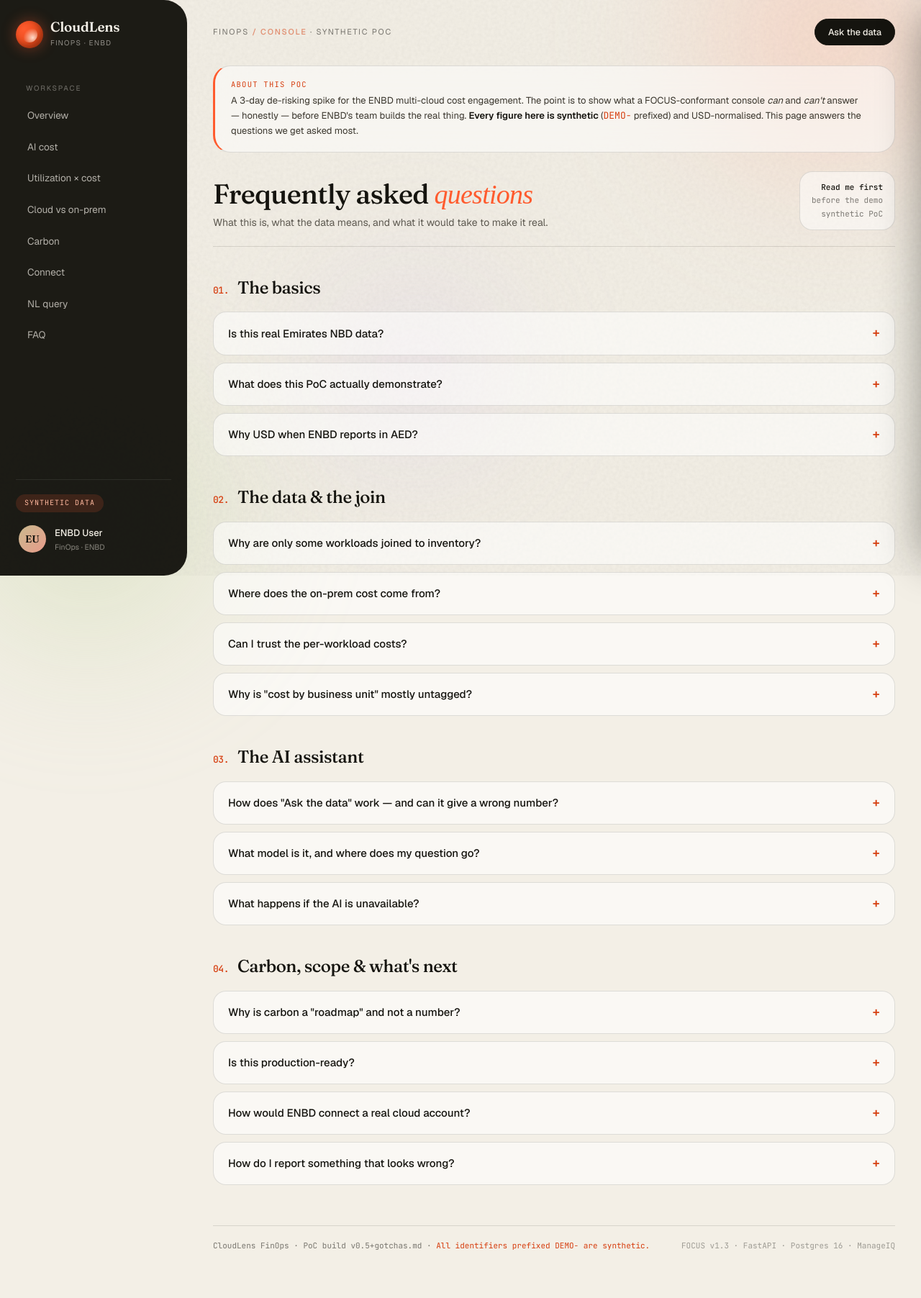
After one commit to koushal2018/focus-manageiq-bridge, a FastAPI app: template web/templates/view_faq.html in a window 1280 px wide. The commit adds this page. Shown: the whole page at 72% size. Run offline with FastAPI, Linux system fonts and the light colour scheme; the template is opened without the code that fills it, so the values that code supplies are empty; some web fonts are replaced.

Commit message:
feat(web): add FAQ page (/faq)
Customer/reviewer-facing accordion FAQ in four groups: the basics, the
data & join, the AI assistant, carbon/scope/next. Pre-empts the questions
a bank eng team + leadership ask and reinforces the honest posture
(synthetic data, USD normalisation, join residuals, fail-closed AI,
carbon-as-roadmap, residency). Added to sidebar nav.

```diff
--- a/web/app.py
+++ b/web/app.py
@@ -179,6 +179,13 @@ def view_carbon(request: Request):
     )
 
 
+@app.get("/faq", response_class=HTMLResponse)
+def faq(request: Request):
+    return templates.TemplateResponse(
+        request, "view_faq.html", {"active": "faq"},
+    )
+
+
 # Health endpoint for sanity / smoke
 @app.get("/healthz")
 def healthz():
--- a/web/templates/_base.html
+++ b/web/templates/_base.html
@@ -243,7 +243,7 @@
 <div class="blob b1"></div><div class="blob b2"></div><div class="blob b3"></div>
 
 <div class="app">
-  {% set nav = [('home','/','Overview'),('ai','/views/ai','AI cost'),('utilization','/views/utilization','Utilization × cost'),('cloud-vs-onprem','/views/cloud-vs-onprem','Cloud vs on-prem'),('carbon','/views/carbon','Carbon'),('connect','/connect/','Connect'),('ai-query','/ai/','NL query')] %}
+  {% set nav = [('home','/','Overview'),('ai','/views/ai','AI cost'),('utilization','/views/utilization','Utilization × cost'),('cloud-vs-onprem','/views/cloud-vs-onprem','Cloud vs on-prem'),('carbon','/views/carbon','Carbon'),('connect','/connect/','Connect'),('ai-query','/ai/','NL query'),('faq','/faq','FAQ')] %}
   <aside class="sidebar">
     <a class="brand" href="/">
       <span class="brand-mark" aria-hidden="true"></span>
--- /dev/null
+++ b/web/templates/view_faq.html
@@ -0,0 +1,141 @@
+{% extends "_base.html" %}
+{% block title %}FAQ · CloudLens FinOps{% endblock %}
+{% block extra_css %}
+  .faq-group { margin-bottom: 14px; }
+  .faq-q { background: rgba(255,255,255,0.55); border: 1px solid var(--border); border-radius: 18px; margin-bottom: 10px; overflow: hidden; }
+  .faq-q summary { cursor: pointer; padding: 16px 20px; font-family: var(--sans); font-size: 15px; font-weight: 500; color: var(--ink); list-style: none; display: flex; justify-content: space-between; align-items: center; gap: 16px; }
+  .faq-q summary::-webkit-details-marker { display: none; }
+  .faq-q summary::after { content: "+"; font-family: var(--mono); font-size: 18px; color: var(--accent-deep); flex-shrink: 0; }
+  .faq-q[open] summary::after { content: "–"; }
+  .faq-q[open] summary { border-bottom: 1px solid var(--border); }
+  .faq-a { padding: 16px 20px 18px; font-size: 13.5px; line-height: 1.65; color: var(--ink-soft); }
+  .faq-a p { margin-bottom: 10px; } .faq-a p:last-child { margin-bottom: 0; }
+  .faq-a strong { color: var(--ink); font-weight: 600; }
+  .faq-a code { font-family: var(--mono); font-size: 12px; color: var(--accent-deep); }
+  .faq-a a { color: var(--accent-deep); }
+{% endblock %}
+{% block content %}
+
+<div class="banner" role="note">
+  <div>
+    <div class="label">About this PoC</div>
+    <div class="text">
+      A 3-day de-risking spike for the ENBD multi-cloud cost engagement. The point is to show what a
+      FOCUS-conformant console <em>can</em> and <em>can't</em> answer — honestly — before ENBD's team builds the
+      real thing. <strong>Every figure here is synthetic</strong> (<code class="mono" style="color:var(--accent-deep)">DEMO-</code>
+      prefixed) and USD-normalised. This page answers the questions we get asked most.
+    </div>
+  </div>
+</div>
+
+<div class="page-head">
+  <div>
+    <h1>Frequently asked <em>questions</em></h1>
+    <div class="tag">What this is, what the data means, and what it would take to make it real.</div>
+  </div>
+  <div class="stamp"><strong>Read me first</strong><br>before the demo<br>synthetic PoC</div>
+</div>
+
+<hr class="rule">
+
+<div class="section-label"><span class="num">01.</span>The basics</div>
+<div class="faq-group">
+  <details class="faq-q"><summary>Is this real Emirates NBD data?</summary>
+    <div class="faq-a"><p><strong>No.</strong> Every number, account ID, resource name and workload is synthetic and prefixed
+    <code>DEMO-</code> so it can never be mistaken for production. Account IDs are fake, costs are generated, and no real
+    cloud credentials or ENBD systems are connected. The shapes are realistic; the values are invented.</p></div>
+  </details>
+  <details class="faq-q"><summary>What does this PoC actually demonstrate?</summary>
+    <div class="faq-a"><p>That multi-cloud cost (AWS, Azure, OCI) plus on-prem can be normalised to the
+    <strong>FOCUS v1.3</strong> open spec, joined to <strong>ManageIQ</strong> inventory and utilization, and presented
+    against four leadership requirements — each with an honest verdict on whether FOCUS handles it
+    <strong>natively, partially, conditionally, or not at all</strong>. Verdicts before numbers.</p></div>
+  </details>
+  <details class="faq-q"><summary>Why USD when ENBD reports in AED?</summary>
+    <div class="faq-a"><p>AED is pegged to USD at <strong>3.6725</strong>, so we normalise every provider's cost to USD as a
+    single reporting currency. Mixing currencies in a total is the classic silent error — Azure bills in AED, AWS/OCI in
+    USD. The console always shows the USD-normalised figure and labels the source currency separately so nothing is mixed.</p></div>
+  </details>
+</div>
+
+<div class="section-label"><span class="num">02.</span>The data &amp; the join</div>
+<div class="faq-group">
+  <details class="faq-q"><summary>Why are only some workloads joined to inventory?</summary>
+    <div class="faq-a"><p>The cost-to-inventory join is the hard part. FOCUS rows carry a <code>ResourceId</code>; ManageIQ
+    carries its own keys — and they're <strong>asymmetric across providers</strong> (AWS/OCI match on <code>uid_ems</code>,
+    Azure on <code>ems_ref</code>). Some rows are cost-only (a managed service with no VM), some are inventory-only
+    (no cost row yet). We <strong>surface the residual rows rather than silently dropping them</strong> — the join
+    distribution on the Overview shows exactly what matched and what didn't.</p></div>
+  </details>
+  <details class="faq-q"><summary>Where does the on-prem cost come from?</summary>
+    <div class="faq-a"><p>FOCUS doesn't source on-prem data. The on-prem half is a <strong>per-resource recharge model</strong>
+    (a vCPU rate + a memory-GB rate per month) applied to ManageIQ inventory. The rates here are
+    <strong>illustrative stubs</strong> — ENBD's chargeback owner substitutes the real numbers. It's labelled
+    "estimated" wherever it appears.</p></div>
+  </details>
+  <details class="faq-q"><summary>Can I trust the per-workload costs?</summary>
+    <div class="faq-a"><p>Within the synthetic dataset, yes — they reconcile. Each workload's cost comes from the
+    pre-summed, USD-normalised join record, and the same figure appears on the Overview, the Utilization view, the
+    drill-down, and the AI answers. If two screens ever disagree, that's a bug we'd want to know about — they're built
+    to agree.</p></div>
+  </details>
+  <details class="faq-q"><summary>Why is "cost by business unit" mostly untagged?</summary>
+    <div class="faq-a"><p>Business unit isn't a FOCUS column — it lives in resource <strong>tags</strong>
+    (<code>cost-center</code>), and tagging is incomplete in this synthetic set (~38%). The console shows the tagged
+    breakdown <em>and</em> the untagged remainder rather than hiding the gap. In production, tag-coverage discipline is
+    exactly the kind of thing this surfaces.</p></div>
+  </details>
+</div>
+
+<div class="section-label"><span class="num">03.</span>The AI assistant</div>
+<div class="faq-group">
+  <details class="faq-q"><summary>How does "Ask the data" work — and can it give a wrong number?</summary>
+    <div class="faq-a"><p>You ask in plain language; the model writes a read-only SQL query, which is
+    <strong>parsed by an allowlist guard</strong> (single SELECT against four tables, nothing else) before it runs. The
+    answer is then built <strong>deterministically from the rows the query returned</strong> — not narrated freehand —
+    so it can't state a figure the data doesn't contain. Every answer shows the exact SQL it ran. The optional
+    "Interpret &amp; recommend" layer adds prose, but it too is bounded to those returned rows and will refuse to invent
+    a number that isn't there.</p></div>
+  </details>
+  <details class="faq-q"><summary>What model is it, and where does my question go?</summary>
+    <div class="faq-a"><p>Amazon Bedrock, Claude Sonnet, via the <strong>us-east-1</strong> cross-region inference profile.
+    For this synthetic demo the question text leaves the Gulf to a US commercial region — acceptable because the data is
+    fake. For real ENBD data this is a <strong>residency decision for legal</strong> (me-central-1 has no on-demand
+    Claude today; the alternative is the global inference profile). The console works fully with the AI turned off — the
+    canned queries never touch Bedrock.</p></div>
+  </details>
+  <details class="faq-q"><summary>What happens if the AI is unavailable?</summary>
+    <div class="faq-a"><p>It fails closed and says so plainly. The canned queries still run (they're plain SQL), and every
+    deterministic answer stands on its own. We'd rather show "AI off · canned only" than a confident wrong answer — for a
+    bank, a wrong-cost-with-confident-narration is the worst outcome, so the whole layer is built to avoid it.</p></div>
+  </details>
+</div>
+
+<div class="section-label"><span class="num">04.</span>Carbon, scope &amp; what's next</div>
+<div class="faq-group">
+  <details class="faq-q"><summary>Why is carbon a "roadmap" and not a number?</summary>
+    <div class="faq-a"><p>FOCUS has <strong>no carbon, emissions, or energy column</strong> through v1.4. A carbon figure derived
+    from cost alone would be confidently wrong. Real attribution needs per-provider feeds (AWS CCFT, Azure Emissions
+    Impact Dashboard) that are account- or subscription-level and monthly — plus a custom on-prem model. The Carbon view
+    shows the four data streams and their honest status, not a fabricated tonnage.</p></div>
+  </details>
+  <details class="faq-q"><summary>Is this production-ready?</summary>
+    <div class="faq-a"><p>No — it's a de-risking spike. It runs as a one-command Docker stack and is portable to AWS or
+    on-prem. The production architecture (ROSA/OpenShift + Aurora, connector framework, Secrets Manager) is designed and
+    documented, not deployed. The real deliverable is the captured set of gotchas so ENBD's team builds the real thing
+    faster.</p></div>
+  </details>
+  <details class="faq-q"><summary>How would ENBD connect a real cloud account?</summary>
+    <div class="faq-a"><p>Via the <strong>Connect</strong> page — onboarding a source is a registry entry plus a credential
+    reference, never a code change. In this PoC a registered source reads a synthetic export; in production the same
+    adapter reads the provider's real FOCUS export from S3/blob using a Secrets Manager credential. The dispatcher
+    normalises it and the join runs automatically.</p></div>
+  </details>
+  <details class="faq-q"><summary>How do I report something that looks wrong?</summary>
+    <div class="faq-a"><p>Note the page and the figure and raise it with the AWS engagement team. Because the data is
+    synthetic, "looks wrong" usually means either a deliberate honest-gap we're highlighting (an unmatched row, an
+    untagged cost) or a genuine bug — both are useful feedback for the sprint.</p></div>
+  </details>
+</div>
+
+{% endblock %}
```
